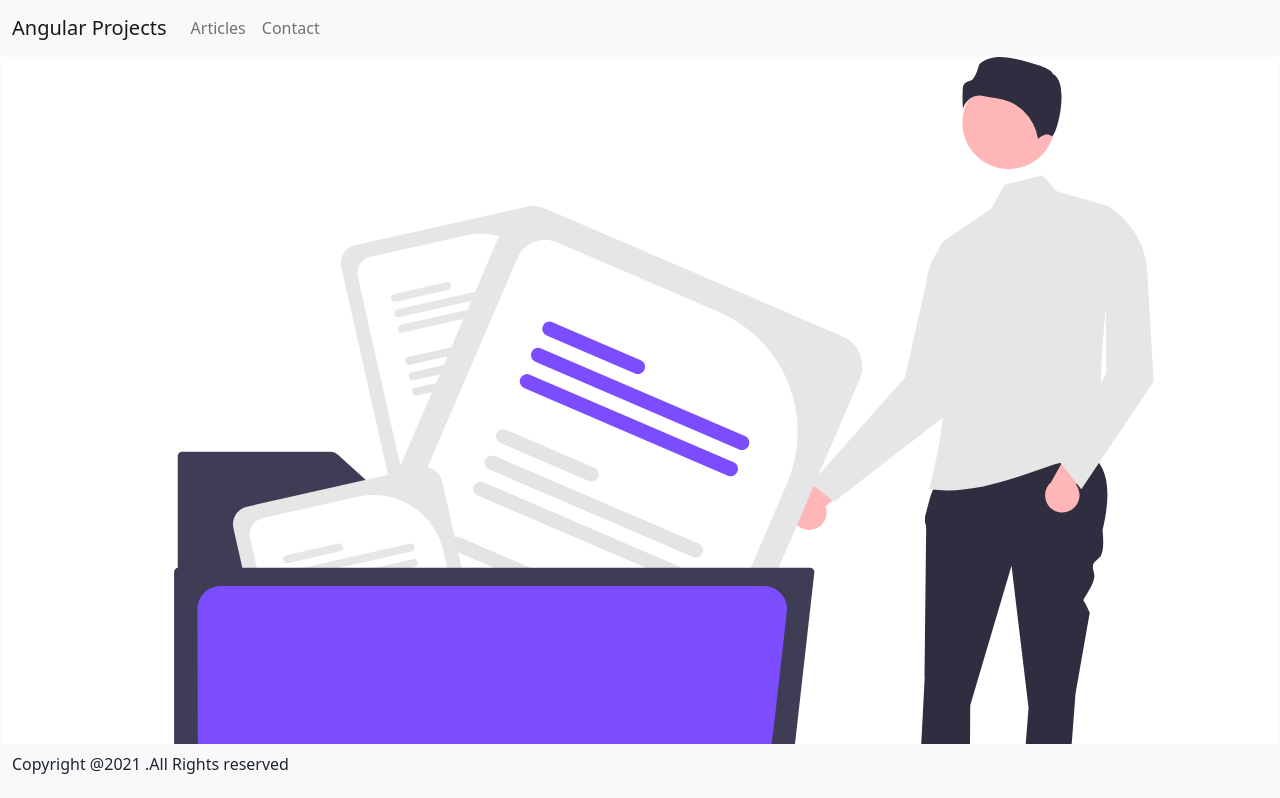
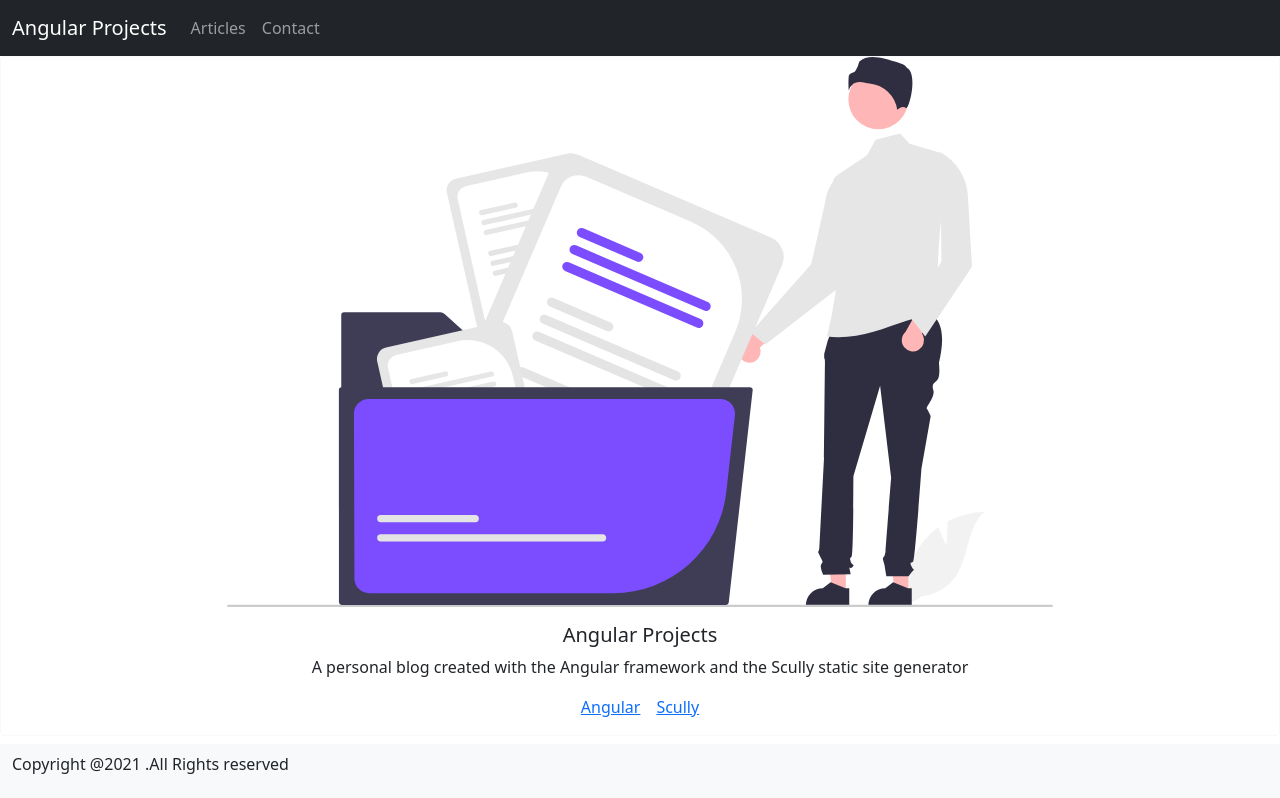
Before and after one commit to chiskien/my-blog, an Angular app: page / in a window 1280 px wide. Shown: the top 798 px of the page. Built offline with nearby package versions, Linux system fonts and the light colour scheme.

Commit message:
Styling contact

```diff
--- a/src/app/contact/contact.component.html
+++ b/src/app/contact/contact.component.html
@@ -1,5 +1,7 @@
 <div class="card mx-auto text-center border-light">
-  <img alt="" class="card-img-top" src="assets/images/undraw_folder_files_re_2cbm.svg">
+  <img alt="" class="card-img-top"
+       height=550
+       src="assets/images/undraw_folder_files_re_2cbm.svg">
   <div class="card-body">
     <h5 class="card-title">
       Angular Projects
--- a/src/app/core/header/header.component.html
+++ b/src/app/core/header/header.component.html
@@ -1,11 +1,11 @@
-<nav class="navbar navbar-expand navbar-light bg-light">
+<nav class="navbar navbar-expand navbar-dark bg-dark">
   <div class="container-fluid">
-    <a href="" class="navbar-brand">Angular Projects</a>
+    <a class="navbar-brand" href="">Angular Projects</a>
     <ul class="navbar-nav me-auto">
       <li class="nav-item">
-        <a href="" class="nav-link">Articles</a></li>
+        <a class="nav-link" href="">Articles</a></li>
       <li class="nav-item">
-        <a href="" class="nav-link">Contact</a></li>
+        <a class="nav-link" href="">Contact</a></li>
     </ul>
   </div>
 </nav>
```
